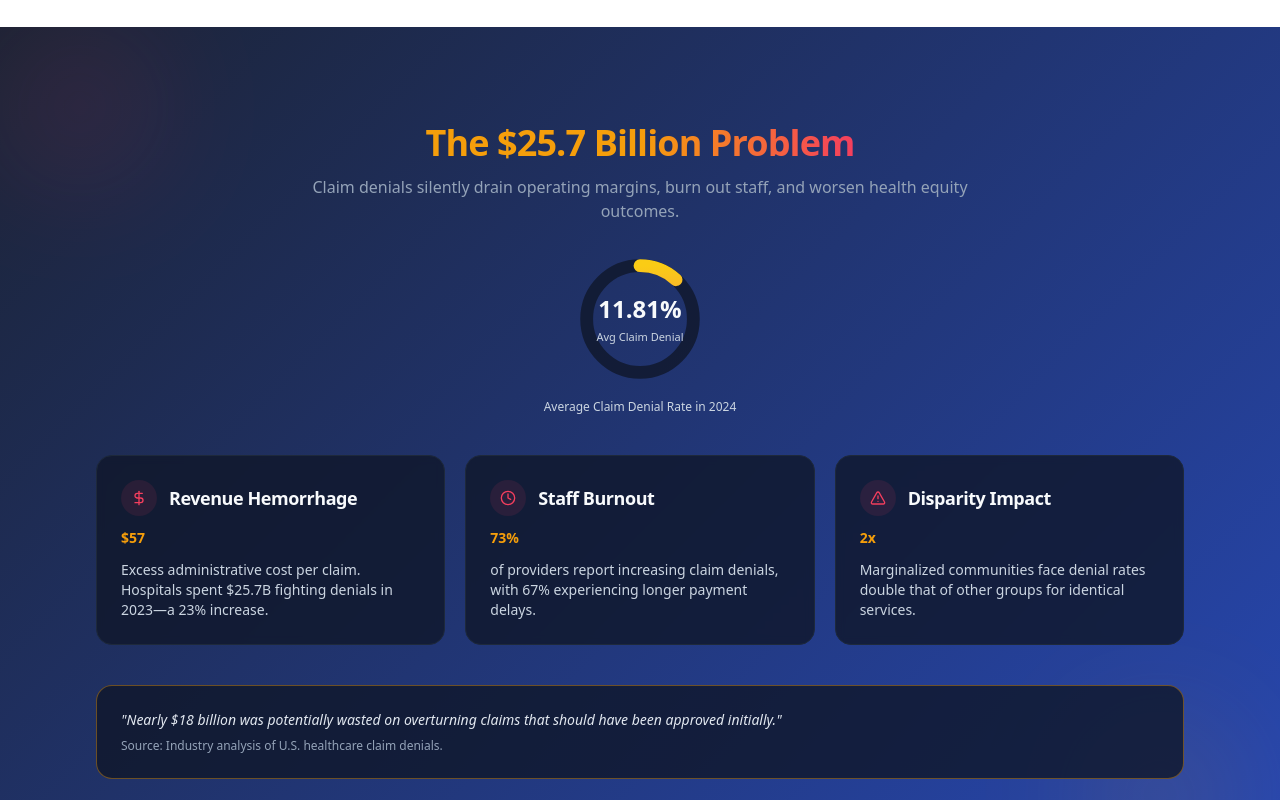
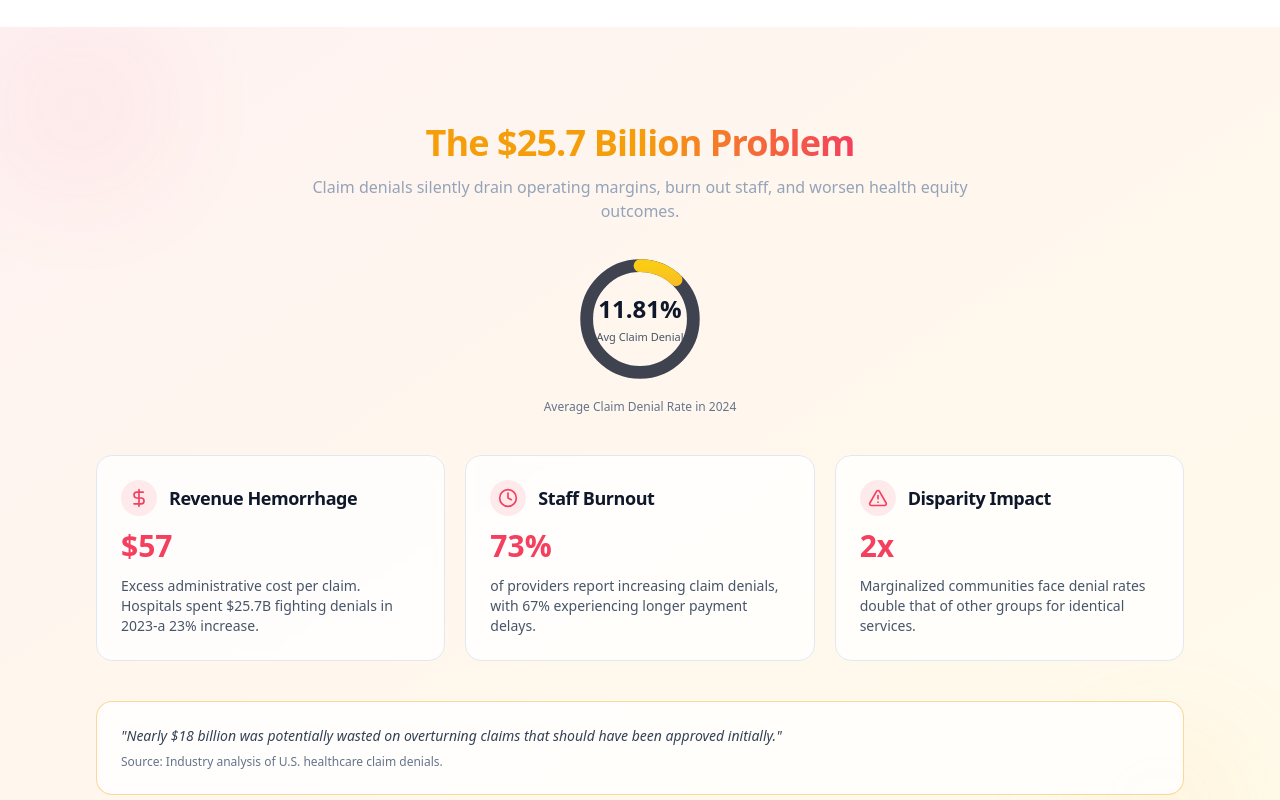
Before and after one commit to ums222/ClarityClaim-AI, a React (Vite) app: page / in a window 1280 px wide. Shown: the part 1020-1820 px from the top of the page. Built offline with nearby package versions, Linux system fonts and the light colour scheme.

Commit message:
Add dark mode support to ProblemSection

```diff
--- a/src/components/landing/ProblemSection.tsx
+++ b/src/components/landing/ProblemSection.tsx
@@ -11,7 +11,7 @@ const cards = [
     title: "Revenue Hemorrhage",
     stat: "$57",
     description:
-      "Excess administrative cost per claim. Hospitals spent $25.7B fighting denials in 2023—a 23% increase.",
+      "Excess administrative cost per claim. Hospitals spent $25.7B fighting denials in 2023-a 23% increase.",
   },
   {
     icon: Clock,
@@ -35,14 +35,14 @@ const ProblemSection = () => {
   return (
     <SectionContainer
       id="features"
-      className="relative overflow-hidden bg-problem-gradient text-slate-50"
+      className="relative overflow-hidden bg-gradient-to-br from-red-50 via-orange-50 to-amber-50 dark:bg-problem-gradient text-slate-900 dark:text-slate-50"
     >
       <div
         className="pointer-events-none absolute inset-0 opacity-40"
         aria-hidden="true"
       >
-        <div className="absolute left-0 top-0 h-40 w-40 rounded-full bg-clarity-error/30 blur-3xl" />
-        <div className="absolute right-10 bottom-0 h-40 w-40 rounded-full bg-clarity-warning/30 blur-3xl" />
+        <div className="absolute left-0 top-0 h-40 w-40 rounded-full bg-clarity-error/20 dark:bg-clarity-error/30 blur-3xl" />
+        <div className="absolute right-10 bottom-0 h-40 w-40 rounded-full bg-clarity-warning/20 dark:bg-clarity-warning/30 blur-3xl" />
       </div>
 
       <div ref={ref} className="relative">
@@ -51,8 +51,8 @@ const ProblemSection = () => {
           title={
             <span className="bg-gradient-to-r from-clarity-warning via-clarity-accent to-clarity-error bg-clip-text text-transparent">
               The $25.7 Billion Problem
-            </span> as any
-          }
+            </span>
+          } as any
           subtitle="Claim denials silently drain operating margins, burn out staff, and worsen health equity outcomes."
         />
 
@@ -98,12 +98,12 @@ const ProblemSection = () => {
             </svg>
             <div className="pointer-events-none absolute inset-0 flex flex-col items-center justify-center">
               <p className="text-2xl font-bold">11.81%</p>
-              <p className="mt-1 text-[11px] text-slate-300 text-center">
+              <p className="mt-1 text-[11px] text-slate-600 dark:text-slate-300 text-center">
                 Avg Claim Denial
               </p>
             </div>
           </div>
-          <p className="text-xs text-slate-300">
+          <p className="text-xs text-slate-500 dark:text-slate-300">
             Average Claim Denial Rate in 2024
           </p>
         </div>
@@ -117,26 +117,26 @@ const ProblemSection = () => {
               animate={isInView ? { opacity: 1, y: 0 } : undefined}
               transition={{ delay: 0.2 + i * 0.1, duration: 0.5 }}
             >
-              <Card className="bg-slate-900/80 hover:-translate-y-1 hover:shadow-glow-accent transition-all duration-200">
+              <Card className="bg-white/80 dark:bg-slate-900/80 border border-slate-200 dark:border-transparent hover:-translate-y-1 hover:shadow-glow-accent transition-all duration-200">
                 <CardHeader>
                   <div className="mb-3 flex items-center gap-3">
                     <span className="flex h-9 w-9 items-center justify-center rounded-full bg-clarity-error/10 text-clarity-error">
                       {i === 0 ? (
-                        <DollarSign className="h-4 w-4" />
+                        <DollarSign className="h-5 w-5" />
                       ) : i === 1 ? (
-                        <Clock className="h-4 w-4" />
+                        <Clock className="h-5 w-5" />
                       ) : (
-                        <AlertTriangle className="h-4 w-4" />
+                        <AlertTriangle className="h-5 w-5" />
                       )}
                     </span>
-                    <CardTitle>{card.title}</CardTitle>
+                    <CardTitle className="text-lg text-slate-900 dark:text-slate-50">{card.title}</CardTitle>
                   </div>
-                  <CardDescription className="text-clarity-accent text-sm font-semibold">
+                  <CardDescription className="text-3xl font-bold text-clarity-error">
                     {card.stat}
                   </CardDescription>
                 </CardHeader>
                 <CardContent>
-                  <p className="text-sm text-slate-300">{card.description}</p>
+                  <p className="text-sm text-slate-600 dark:text-slate-300">{card.description}</p>
                 </CardContent>
               </Card>
             </motion.div>
@@ -148,13 +148,13 @@ const ProblemSection = () => {
           initial={{ opacity: 0, y: 30 }}
           animate={isInView ? { opacity: 1, y: 0 } : undefined}
           transition={{ delay: 0.4, duration: 0.5 }}
-          className="mt-10 rounded-2xl border border-clarity-warning/40 bg-slate-900/80 p-6 text-sm text-slate-200"
+          className="mt-10 rounded-2xl border border-clarity-warning/40 bg-white/80 dark:bg-slate-900/80 p-6 text-sm text-slate-700 dark:text-slate-200"
         >
           <p className="italic">
             &quot;Nearly $18 billion was potentially wasted on overturning
             claims that should have been approved initially.&quot;
           </p>
-          <p className="mt-2 text-xs text-slate-400">
+          <p className="mt-2 text-xs text-slate-500 dark:text-slate-400">
             Source: Industry analysis of U.S. healthcare claim denials.
           </p>
         </motion.blockquote>
```
